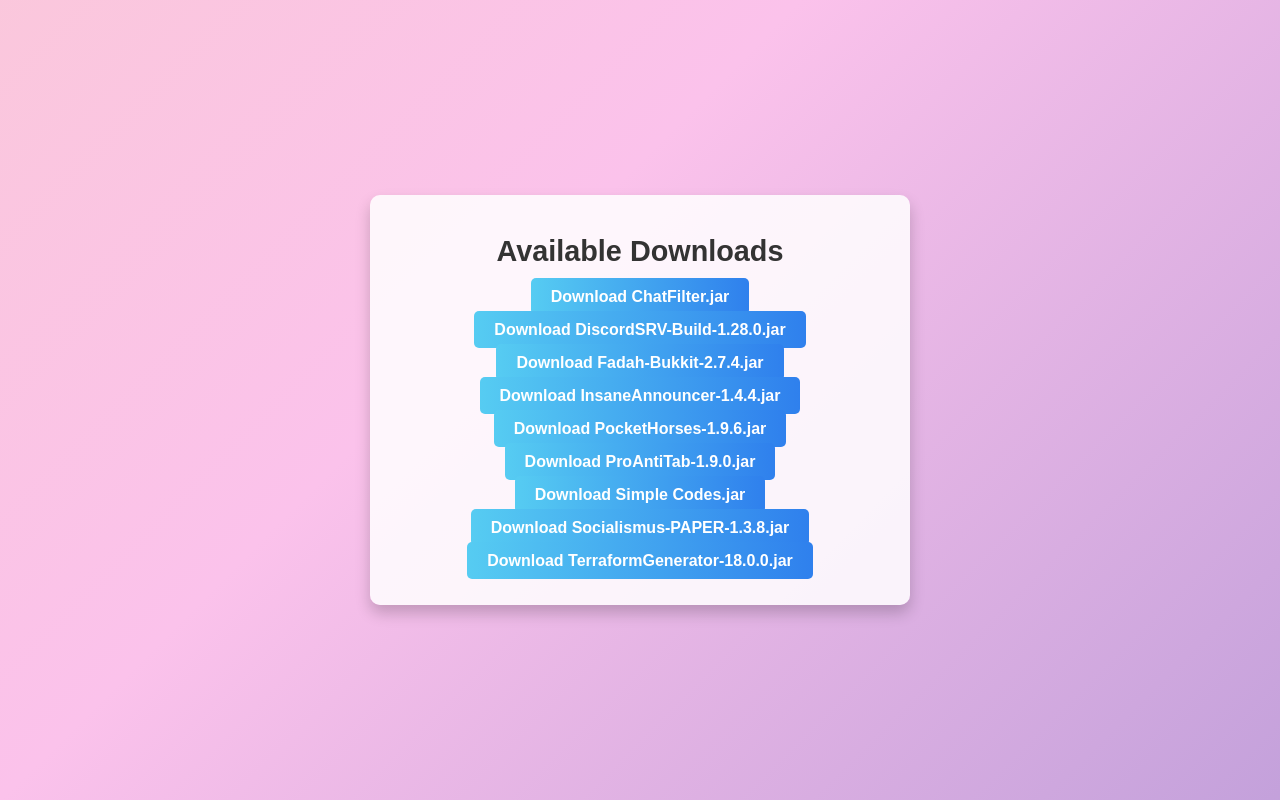
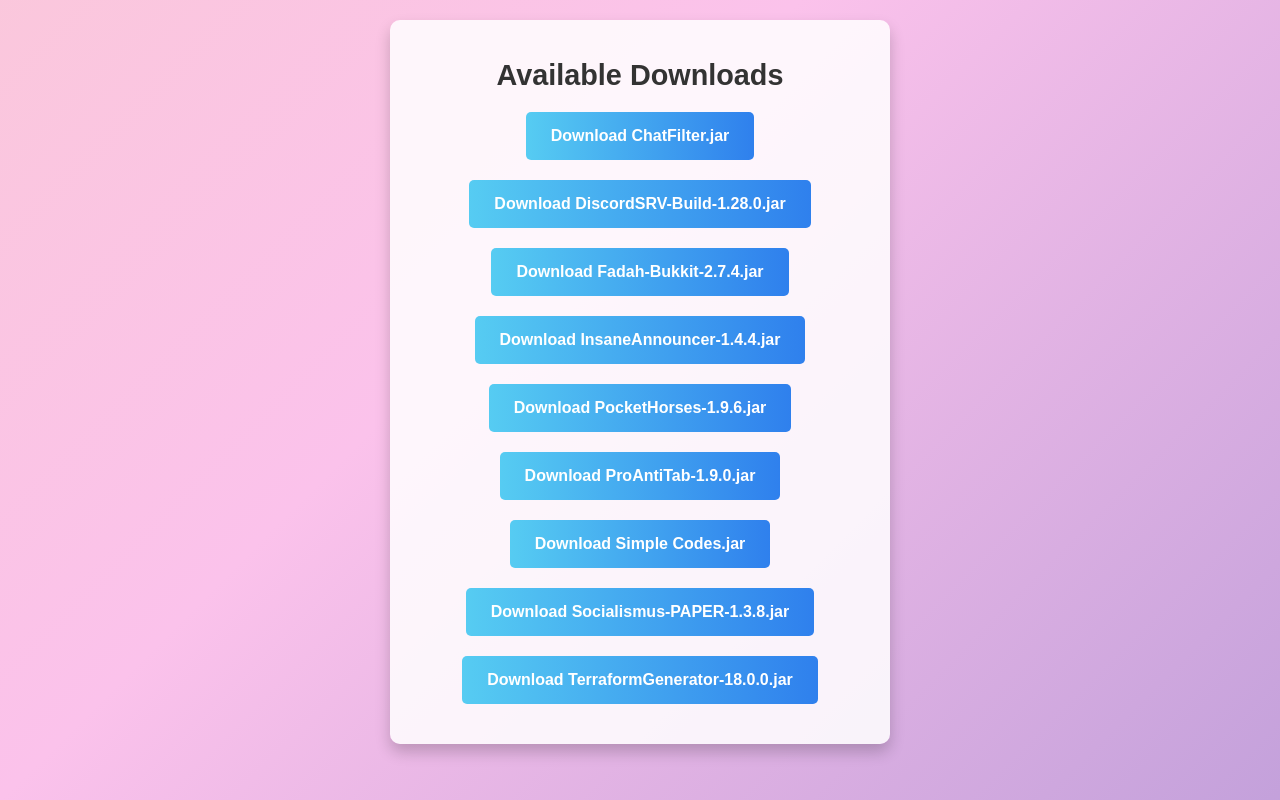
Before and after one commit to Volcar144/dowloads, a plain HTML site: page index.html in a window 1280 px wide. Drawn offline with Linux system fonts and the light colour scheme.

Commit message:
Update index.html

```diff
--- a/index.html
+++ b/index.html
@@ -8,15 +8,16 @@
     body {
       font-family: 'Arial', sans-serif;
       margin: 0;
-      padding: 0;
+      padding: 20px;
       display: flex;
       justify-content: center;
-      align-items: center;
+      align-items: flex-start;
       min-height: 100vh;
       background: linear-gradient(135deg, #ff9a9e, #fad0c4, #fbc2eb, #a18cd1);
       background-size: 300% 300%;
       animation: gradientBG 10s ease infinite;
       color: #ffffff;
+      box-sizing: border-box; /* Include padding in height calculations */
     }
 
     @keyframes gradientBG {
@@ -33,6 +34,7 @@
       max-width: 500px;
       width: 90%;
       text-align: center;
+      box-sizing: border-box;
     }
 
     h1 {
@@ -48,7 +50,7 @@
     }
 
     li {
-      margin: 15px 0; /* Add spacing between buttons */
+      margin: 20px 0; /* Add spacing between buttons */
     }
 
     a {
@@ -57,9 +59,10 @@
       font-weight: bold;
       background: linear-gradient(90deg, #56ccf2, #2f80ed);
       color: white;
-      padding: 10px 20px; /* Increase padding for a better button look */
+      padding: 15px 25px; /* Increased padding for better visibility */
       border-radius: 5px;
       transition: background 0.3s ease;
+      display: inline-block;
     }
 
     a:hover {
```
